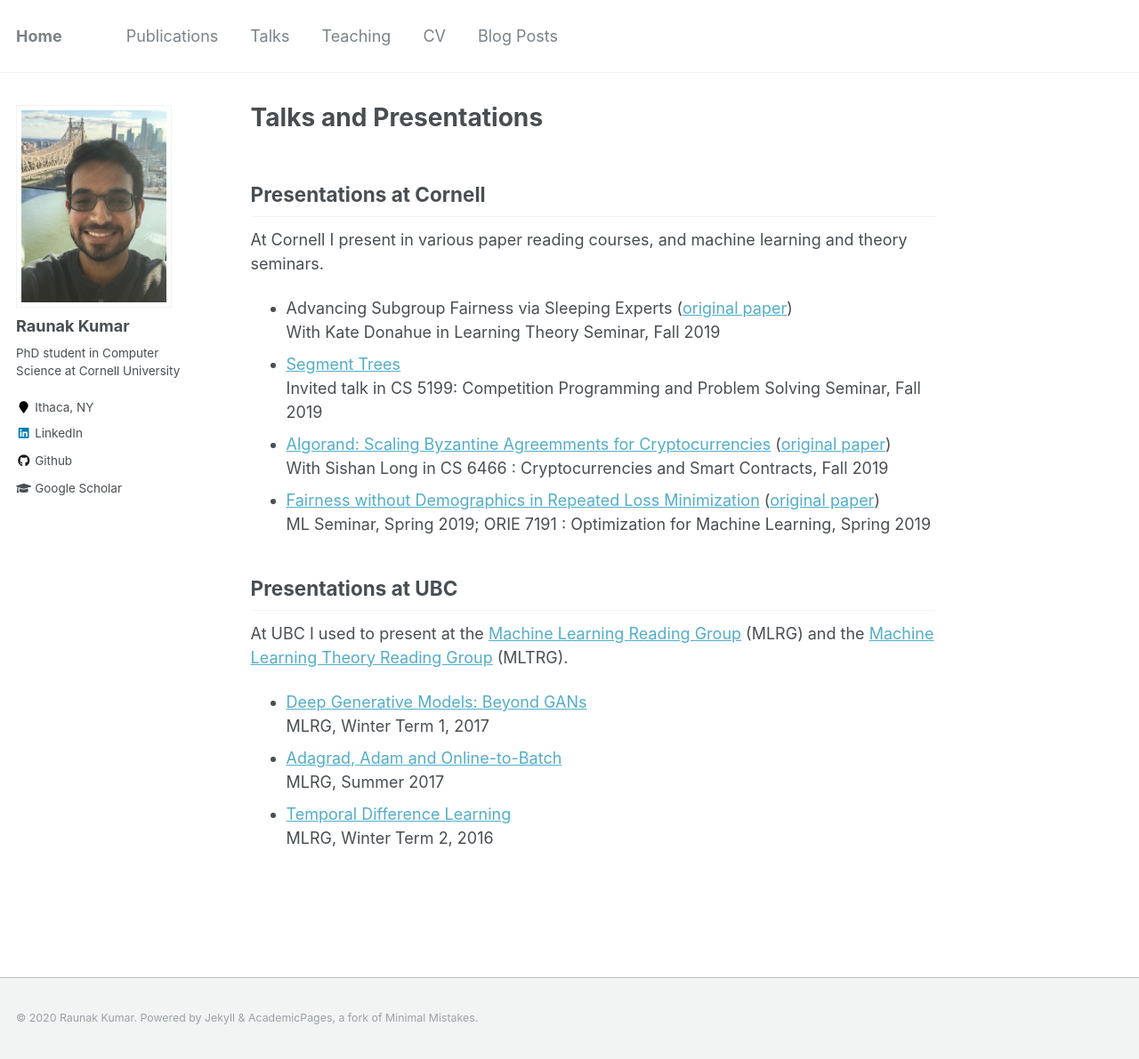
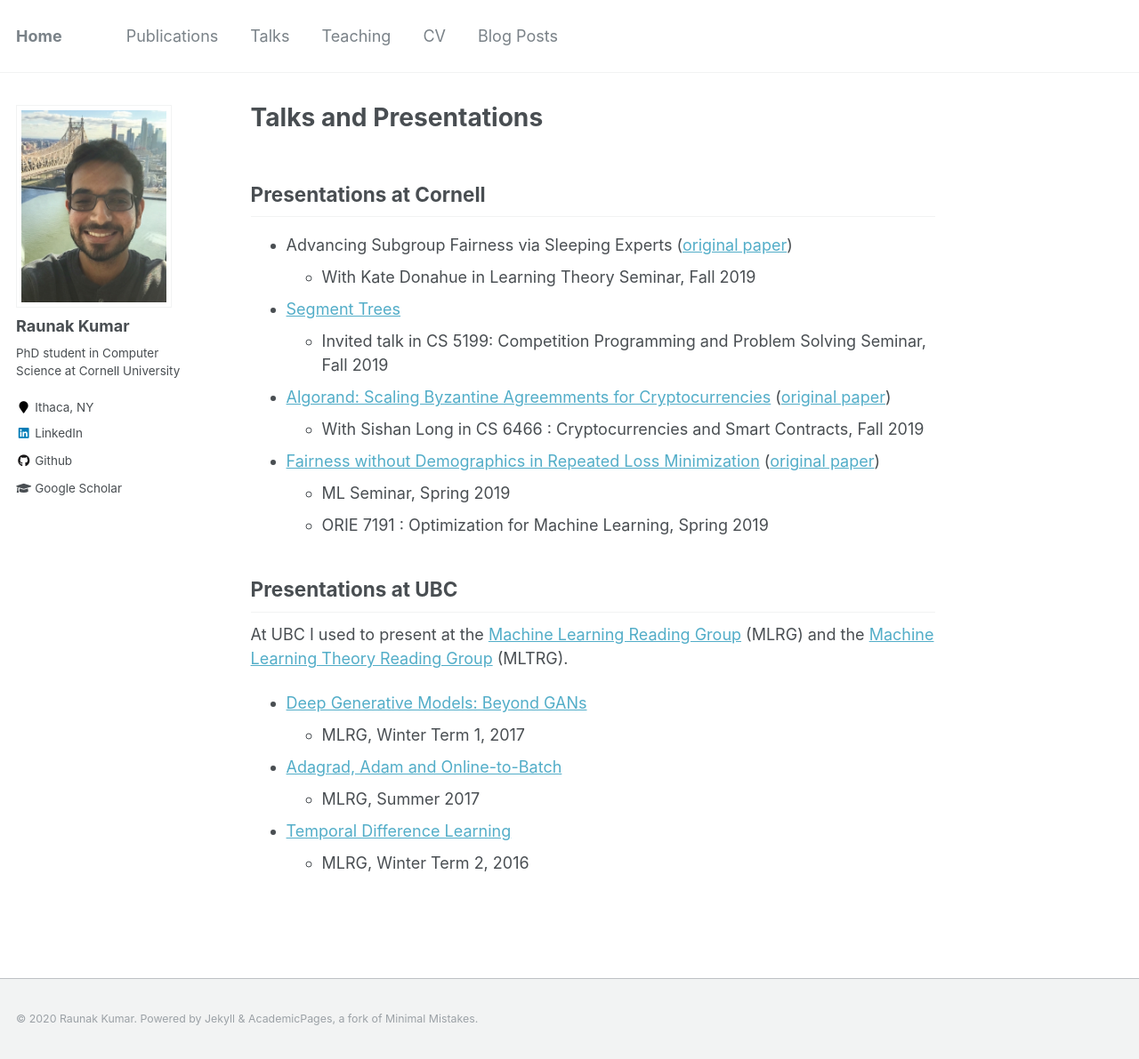
Before and after one commit to raunakkmr/raunakkmr.github.io, a Jekyll site: the page built from _pages/talks.md, in a window 1280 px wide and 1191 px high. Shown: the whole window at 89% size. Built offline with Jekyll 4.4.1, drawn with Linux system fonts in a browser that asks for light colours.

Commit message:
Update talks.md

```diff
--- a/_pages/talks.md
+++ b/_pages/talks.md
@@ -6,17 +6,15 @@ author_profile: true
 
 ## Presentations at Cornell
 
-At Cornell I present in various paper reading courses, and machine learning and
-theory seminars.
-
 * Advancing Subgroup Fairness via Sleeping Experts ([original paper](https://arxiv.org/abs/1909.08375))
-  With Kate Donahue in Learning Theory Seminar, Fall 2019
+    * With Kate Donahue in Learning Theory Seminar, Fall 2019
 * [Segment Trees](../files/SegmentTrees.pdf)
-  Invited talk in CS 5199: Competition Programming and Problem Solving Seminar, Fall 2019
+    * Invited talk in CS 5199: Competition Programming and Problem Solving Seminar, Fall 2019
 * [Algorand: Scaling Byzantine Agreemments for Cryptocurrencies](../files/Algorand.pdf) ([original paper](https://people.csail.mit.edu/nickolai/papers/gilad-algorand-eprint.pdf))
-  With Sishan Long in CS 6466 : Cryptocurrencies and Smart Contracts, Fall 2019
+    * With Sishan Long in CS 6466 : Cryptocurrencies and Smart Contracts, Fall 2019
 * [Fairness without Demographics in Repeated Loss Minimization](../files/ORIE_7191_Presentation.pdf) ([original paper](https://arxiv.org/abs/1806.08010))
-  ML Seminar, Spring 2019; ORIE 7191 : Optimization for Machine Learning, Spring 2019
+    * ML Seminar, Spring 2019
+    * ORIE 7191 : Optimization for Machine Learning, Spring 2019
 
 ## Presentations at UBC
 
@@ -26,8 +24,8 @@ Theory Reading Group](https://www.cs.ubc.ca/labs/beta/Courses/MLTRG.html)
 (MLTRG).
 
 * [Deep Generative Models: Beyond GANs](../files/mlrg-2017-w1.pdf)
-  MLRG, Winter Term 1, 2017
+    * MLRG, Winter Term 1, 2017
 * [Adagrad, Adam and Online-to-Batch](../files/mlrg-summer-2017.pdf)
-  MLRG, Summer 2017
+    * MLRG, Summer 2017
 * [Temporal Difference Learning]()
-  MLRG, Winter Term 2, 2016
+    * MLRG, Winter Term 2, 2016
```
